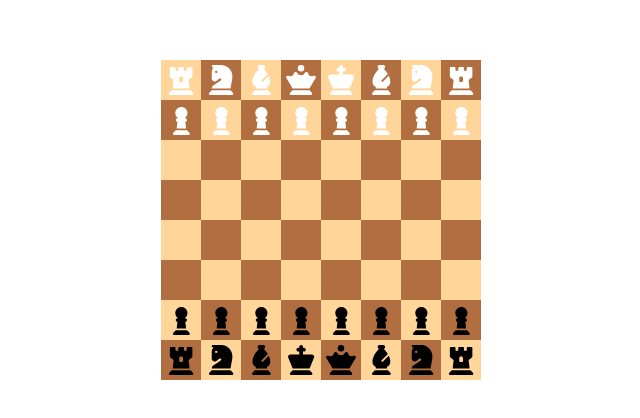
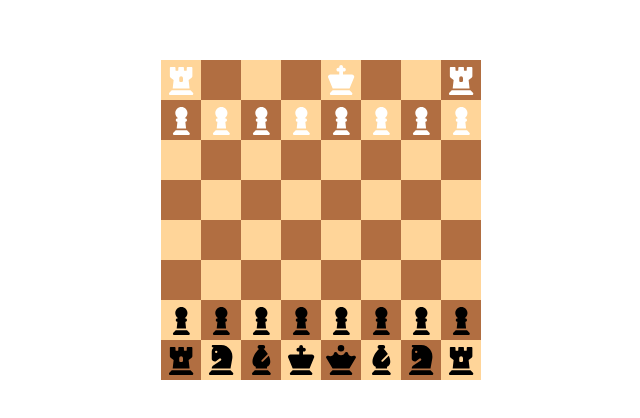
Before and after one commit to Scaaz/Chess, a Vue app: page / in a window 1280 px wide. Shown: the part 160-578 px from the top of the page, without its empty margins (319-959 px from the left). Built offline with nearby package versions, Linux system fonts and the light colour scheme.

Commit message:
added castle highlighting

```diff
--- a/src/App.vue
+++ b/src/App.vue
@@ -51,12 +51,12 @@ let chessPieceColors = {
 
 let chessBoard = [
   [{type: 2, color: 0}, {type: 1, color: 0}, {type: null, color: null}, {type: null, color: null}, {type: null, color: null}, {type: null, color: null}, {type: 1, color: 1}, {type: 2, color: 1}],
-  [{type: 3, color: 0}, {type: 1, color: 0}, {type: null, color: null}, {type: null, color: null}, {type: null, color: null}, {type: null, color: null}, {type: 1, color: 1}, {type: 3, color: 1}],
-  [{type: 4, color: 0}, {type: 1, color: 0}, {type: null, color: null}, {type: null, color: null}, {type: null, color: null}, {type: null, color: null}, {type: 1, color: 1}, {type: 4, color: 1}],
-  [{type: 5, color: 0}, {type: 1, color: 0}, {type: null, color: null}, {type: null, color: null}, {type: null, color: null}, {type: null, color: null}, {type: 1, color: 1}, {type: 6, color: 1}],
+  [{type: null, color: null}, {type: 1, color: 0}, {type: null, color: null}, {type: null, color: null}, {type: null, color: null}, {type: null, color: null}, {type: 1, color: 1}, {type: 3, color: 1}],
+  [{type: null, color: null}, {type: 1, color: 0}, {type: null, color: null}, {type: null, color: null}, {type: null, color: null}, {type: null, color: null}, {type: 1, color: 1}, {type: 4, color: 1}],
+  [{type: null, color: null}, {type: 1, color: 0}, {type: null, color: null}, {type: null, color: null}, {type: null, color: null}, {type: null, color: null}, {type: 1, color: 1}, {type: 6, color: 1}],
   [{type: 6, color: 0}, {type: 1, color: 0}, {type: null, color: null}, {type: null, color: null}, {type: null, color: null}, {type: null, color: null}, {type: 1, color: 1}, {type: 5, color: 1}],
-  [{type: 4, color: 0}, {type: 1, color: 0}, {type: null, color: null}, {type: null, color: null}, {type: null, color: null}, {type: null, color: null}, {type: 1, color: 1}, {type: 4, color: 1}],
-  [{type: 3, color: 0}, {type: 1, color: 0}, {type: null, color: null}, {type: null, color: null}, {type: null, color: null}, {type: null, color: null}, {type: 1, color: 1}, {type: 3, color: 1}],
+  [{type: null, color: null}, {type: 1, color: 0}, {type: null, color: null}, {type: null, color: null}, {type: null, color: null}, {type: null, color: null}, {type: 1, color: 1}, {type: 4, color: 1}],
+  [{type: null, color: null}, {type: 1, color: 0}, {type: null, color: null}, {type: null, color: null}, {type: null, color: null}, {type: null, color: null}, {type: 1, color: 1}, {type: 3, color: 1}],
   [{type: 2, color: 0}, {type: 1, color: 0}, {type: null, color: null}, {type: null, color: null}, {type: null, color: null}, {type: null, color: null}, {type: 1, color: 1}, {type: 2, color: 1}]
 ];
 
@@ -68,6 +68,14 @@ watchEffect(currentlySelected)
 
 const highlightedArray = ref([]);
 watchEffect(highlightedArray)
+
+const wasBlackKingMoved = ref(false);
+const wasBlackShortMoved = ref(false);
+const wasBlackLongMoved = ref(false);
+
+const wasWhiteKingMoved = ref(false);
+const wasWhiteShortMoved = ref(false);
+const wasWhiteLongMoved = ref(false);
 
 const currentPlayerColor = ref('white')
 
@@ -93,7 +101,7 @@ function isHighlighted(colIndex,rowIndex) {
   );
 }
 
-  function highlightMoveSquares(colIndex, rowIndex, pieceType, pieceColor) {
+  function GetMoveSquares(colIndex, rowIndex, pieceType, pieceColor) {
     let array = [];
     let iterations = 1;
     let pieceMoves = [];
@@ -251,68 +259,210 @@ const KingMoves = [
       ]
 
 function tileClicked(colIndex, rowIndex, pieceType, pieceColor) {
+   if( chessPieceColors[pieceColor] == currentPlayerColor.value){
+      highlightedArray.value = GetMoveSquares(colIndex, rowIndex, pieceType, pieceColor)
 
-   if( chessPieceColors[pieceColor] == currentPlayerColor.value){
-      highlightedArray.value = highlightMoveSquares(colIndex, rowIndex, pieceType, pieceColor)
+      if(pieceType == 6)
+      {
+      if(pieceColor === 1)
+        {
+          if(canCastleLongSide()) {
+            highlightedArray.value.push({rowIndex : 7, colIndex : 1})
+          }
+          if(canCastleShortSide()){
+            highlightedArray.value.push({rowIndex : 7, colIndex : 5})
+          }
+        }
+        else {
+          if(canCastleLongSide()) {
+            highlightedArray.value.push({colIndex : 2, rowIndex : 0})
+          }
+          if(canCastleShortSide()) {
+            highlightedArray.value.push({colIndex : 6, rowIndex : 0})
+          }
+        }
+      }
+
       currentlySelected.value = {colIndex, rowIndex}
    }
    else if (isHighlighted(colIndex, rowIndex)) {
 
      movePiece(colIndex, rowIndex);
+     if(pieceType == 6)
+     {
+      if(currentPlayerColor.value === chessPieceColors[1])
+      {
+        wasBlackKingMoved.value = true
+      }
+      else
+      {
+        wasWhiteKingMoved.value = true
+      }
+     }
+
+     //TODO: nie zawsze wykrywa że piece type 2 ruszone
+     if(pieceType == 2)
+     {
+      if(currentPlayerColor.value === chessPieceColors[1])
+      {
+        if(currentlySelected.value.col === 0 && currentlySelected.value.row === 7)
+        {
+          wasBlackShortMoved.value = true;
+        }
+        else if(currentlySelected.value.col === 7 && currentlySelected.value.row === 7)
+        {
+          wasBlackLongMoved.value = true;
+        }
+      }
+      else if(currentPlayerColor.value === chessPieceColors[0])
+      {
+        if(currentlySelected.value.col === 0 && currentlySelected.value.row === 7)
+        {
+          wasWhiteShortMoved.value = true;
+        }
+        else if(currentlySelected.value.col === 7 && currentlySelected.value.row === 7)
+        {
+          wasWhiteLongMoved.value = true;
+        }
+      }
+     }
      highlightedArray.value = [];
      isKingChecked()
    }
  }
 
-function isKingChecked()
+function canCastleLongSide()
 {
+  if(currentPlayerColor.value === chessPieceColors[0])
+  {
+    //white
+    if(wasWhiteKingMoved.value || wasWhiteLongMoved.value)
+    {
+      return false
+    }
 
-  let kingPosition = null;
+    if(chessBoard[3][0].type !== null || chessBoard[2][0].type !== null || chessBoard[1][0].type !== null)
+    {
+      //figures on way
+      return false;
+    }
+    if(isFieldChecked(3,0) || isFieldChecked(2,0) || isFieldChecked(1,0))
+    {
+      //check on way
+      return false;
+    }
+  }
+  else if (currentPlayerColor.value === chessPieceColors[1])
+  {
+    if(wasBlackKingMoved.value || wasBlackLongMoved.value)
+    {
+      return false
+    }
+
+    if(chessBoard[4][7].type !== null || chessBoard[5][7].type !== null || chessBoard[6][7].type !== null)
+    {
+      //figures on way
+      return false;
+    }
+    if(isFieldChecked(4,7) || isFieldChecked(5,7) || isFieldChecked(6,7))
+    {
+      //check on way
+      return false;
+    }
+  }
+  return true;
+}
+
+function canCastleShortSide()
+{
+  if(currentPlayerColor.value === chessPieceColors[0])
+  {
+   //White
+   if(wasWhiteKingMoved.value || wasWhiteShortMoved.value)
+    {
+      return false
+    }
+
+    //short side
+    if(chessBoard[5][0].type !== null || chessBoard[6][0].type !== null)
+    {
+      //figures on way
+      return false;
+    }
+    if(isFieldChecked(5,0) || isFieldChecked(6,0))
+    {
+      //check on way
+      return false;
+    }
+  }
+  else if (currentPlayerColor.value === chessPieceColors[1])
+  {
+    //Black
+    if(wasBlackKingMoved.value || wasBlackShortMoved.value)
+    {
+      return false
+    }
+
+    //short side
+    if(chessBoard[2][7].type !== null || chessBoard[1][7].type !== null)
+    {
+      //figures on way
+      return false;
+    }
+    if(isFieldChecked(2,7) || isFieldChecked(1,7))
+    {
+      //check on way
+      return false;
+    }
+  }
+  return true;
+}
+
+function getKingPosition(playerColor)
+{
   for(let colIndex in chessBoard){
     for(let rowIndex in chessBoard){
       let piece = chessBoard[colIndex][rowIndex];
-    if (piece.type === 6 && chessPieceColors[piece.color] === currentPlayerColor.value) {
-      kingPosition = {colIndex, rowIndex}
-
+    if (piece.type === 6 && chessPieceColors[piece.color] === playerColor) {
+      return  {colIndex, rowIndex}
+      }
     }
   }
 }
 
+function isKingChecked()
+{
+  let kingPosition = getKingPosition(currentPlayerColor.value);
   if (!kingPosition) {
       console.log("No king found for the current player.");
       return false;
   }
+  let isKingChecked = isFieldChecked(kingPosition.colIndex, kingPosition.rowIndex)
+  if(isKingChecked)
+  {
+    currentlyChecked.value = {row : kingPosition.rowIndex, col : kingPosition.colIndex}
+    return true
+  }
+}
 
-    // Sprawdź, czy którakolwiek figura przeciwnika może zagrażać królowi
+function isFieldChecked(checkedColIndex, checkedRowIndex)
+{
   for (let colIndex = 0; colIndex < chessBoard.length; colIndex++) {
     for (let rowIndex = 0; rowIndex < chessBoard[colIndex].length; rowIndex++) {
       let piece = chessBoard[colIndex][rowIndex];
-
       // Jeśli to figura przeciwnika
-          if(piece.type != null){
-            if (chessPieceColors[piece.color] !== currentPlayerColor.value){
-              let attackMoves = highlightMoveSquares(colIndex, rowIndex, piece.type, piece.color); // Funkcja, która zwraca dozwolone ruchy dla figury
-
-                // Sprawdź, czy jakikolwiek ruch figury przeciwnika prowadzi na pozycję króla
+      if(piece.type != null && chessPieceColors[piece.color] !== currentPlayerColor.value){
+        let attackMoves = GetMoveSquares(colIndex, rowIndex, piece.type, piece.color);
         for (let move of attackMoves) {
-                  if (move.colIndex == kingPosition.colIndex && move.rowIndex == kingPosition.rowIndex) {
-                    // console.log("i am row="+colIndex+ "col="+rowIndex +", type="+piece.type)
-                    // console.log("i attack" + attackMoves)
-                    //   console.log("king row="+kingPosition.row+"col="+kingPosition.colIndex )
-                    console.log("Check detected on " + currentPlayerColor.value);
-                    currentlyChecked.value = {row : kingPosition.rowIndex, col : kingPosition.colIndex}
-                      return true; // Znaleziono szach
+          if (move.colIndex == checkedColIndex && move.rowIndex == checkedRowIndex) {
+            return true;
           }
         }
       }
     }
   }
-    }
-
-    console.log("No check.");
   return false; // Nie ma szacha
 }
-
 
 
 </script>
```
Lines whose indentation alone changed are shown as unchanged.
